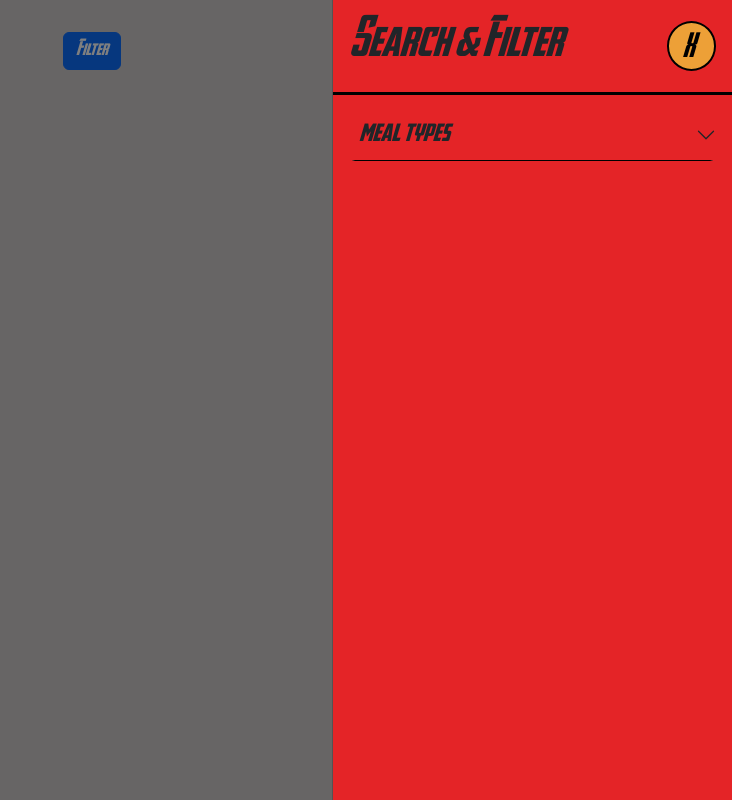
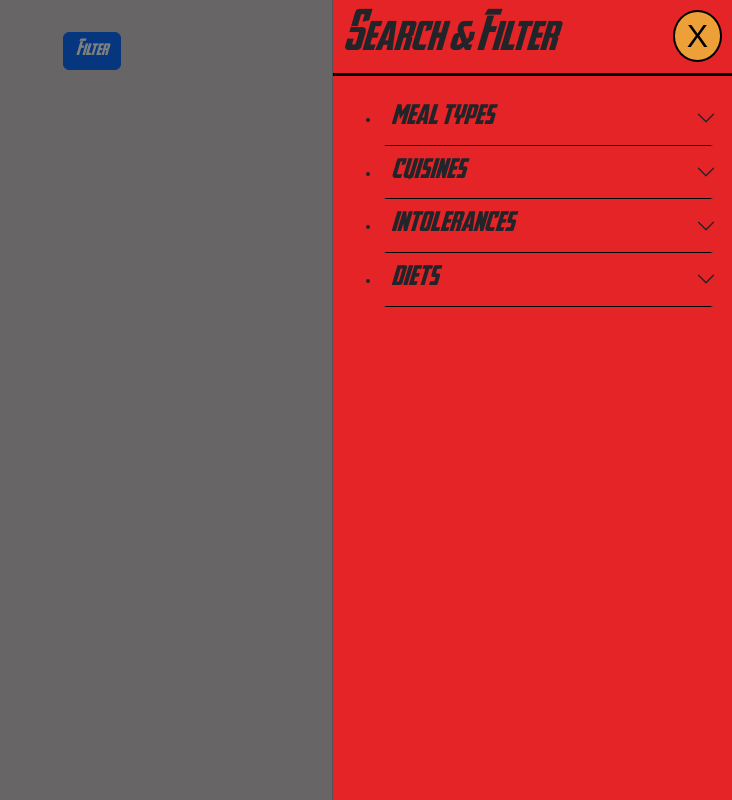
Before and after one commit to Moraxan/mighty-meals, a React (Vite) app: page / in a window 1280 px wide. Both pictures are taken after a click on the button "Filter". Shown: the whole page, without its empty margins (548-1280 px from the left). Built offline with nearby package versions, Linux system fonts and the light colour scheme.

Commit message:
filter in progress1

```diff
--- a/src/components/SideBar/SideBar.css
+++ b/src/components/SideBar/SideBar.css
@@ -1,8 +1,9 @@
 .filter-close-btn{
+    font-family:Arial, Helvetica, sans-serif;
     background-color: #eda037;
     color: black;
-    font-size: 1.5rem;
-    padding: 10px 20px 0px 14px;
+    font-size: 2rem;
+    padding: 0px 12px 0px 12px;
     border: 2px solid black;
     border-radius:50%;
 }
@@ -21,6 +22,10 @@
     border-bottom: 3px solid black;
 }
 
+.offcanvas-header{
+    padding: 10px 10px 3px 10px;
+}
+
 #filter-title{
     font-size: 2.5rem;
     padding: 0px;
--- a/src/components/SideBar/SideBar.tsx
+++ b/src/components/SideBar/SideBar.tsx
@@ -17,12 +17,12 @@ export default function SideBar() {
         Filter
       </Button>
       <Offcanvas id="filter-canvas" show={show} onHide={handleClose} placement="end">
-        <Offcanvas.Header id="filter-header">
+        <Offcanvas.Header id="filter-header" className="d-flex align-items-start">
           <Offcanvas.Title id="filter-title" >Search & Filter</Offcanvas.Title>
           <Button className="filter-close-btn" onClick={handleClose}>X</Button>
         </Offcanvas.Header>
         <Offcanvas.Body>
-          <SideBarSection name="meal types" argument="meal" />
+          <SideBarSection />
         </Offcanvas.Body>
       </Offcanvas>
     </>
--- a/src/components/SideBarSection/Filters.ts
+++ b/src/components/SideBarSection/Filters.ts
@@ -1,20 +1,13 @@
 //@ts-ignore
-export function ReturnFilter(name){
-    if(name === "meal"){
-        return mealTypes;
-    }
+export function ReturnFilters(){
+    const tmpArray = [
+        mealTypes,
+        cuisines,
+        intolerances,
+        diets
+    ];
 
-    if(name === "cuisine"){
-        return cuisines;
-    }
-
-    if(name === "intolerance"){
-        return intolerances;
-    }
-
-    if(name === "diet"){
-        return diets;
-    }
+    return tmpArray;
 }
 
 const mealTypes = [
--- /dev/null
+++ b/src/components/SideBarSection/SedeBarButtons.css
@@ -0,0 +1,15 @@
+.filter-buttons{
+    background-color: #eda037;
+    color: black;
+    font-size: 1.7rem;
+    padding: 0px 15px 0px 8px;
+    margin: 3px 3px 3px 3px;
+    border: 2px solid black;
+    border-radius: 12px;
+}
+
+.filter-buttons:hover{
+    background-color: #7c5fb4;
+    color: black;
+    border: 2px solid black;
+}
--- a/src/components/SideBarSection/SideBarSection.css
+++ b/src/components/SideBarSection/SideBarSection.css
@@ -1,3 +1,12 @@
+.accordion{
+    --bs-accordion-border-color: black;
+    --bs-accordion-btn-focus-box-shadow: 0 0 0 0 rgb(0, 0, 0);
+}
+
+.accordion-body{
+    padding: 16px 20px 16px 0px;
+}
+
 .accordion-collapse{
     background-color: #e42427;
 }
@@ -7,11 +16,14 @@
     border-bottom: 1px solid black;
 }
 
+.accordion-item:focus{
+    border-bottom: 1px solid black;
+}
+
 .accordion-button{
     background-color: #e42427;
     padding: 10px 0px 10px 10px;
-    font-size: 1.5rem;
-
+    font-size: 1.7rem;
 }
 
 .accordion-button:not(.collapsed){
--- a/src/components/SideBarSection/SideBarSection.tsx
+++ b/src/components/SideBarSection/SideBarSection.tsx
@@ -1,32 +1,48 @@
-import Accordion from 'react-bootstrap/Accordion';
-import Button from 'react-bootstrap/Button';
-import {ReturnFilter} from './Filters';
-import './SideBarSection.css'
+import Accordion from "react-bootstrap/Accordion";
+import Button from "react-bootstrap/Button";
+import { ReturnFilters } from "./Filters";
+import "./SideBarSection.css";
+import "./SedeBarButtons.css";
 
-    //@ts-ignore
-    export default function SideBarSection({name, argument}) {
+//@ts-ignore
+export default function SideBarSection() {
+  return (
+    <Accordion>
+      <AccordionItem />
+    </Accordion>
+  );
+}
 
-        const tmpArray = ReturnFilter(argument);
-        return (
-          <Accordion>
-            <Accordion.Item eventKey="0">
-              <Accordion.Header className="filter-section-header">{name}</Accordion.Header>
-              <Accordion.Body>
+function AccordionItem() {
+  return (
+    <ul>
+      {ReturnFilters().map((array) => (
+        <li key={ReturnFilters().indexOf(array)}>
+        <Accordion.Item eventKey={ReturnFilters().indexOf(array).toString()}>
+          <Accordion.Header className="filter-section-header">
+            {ArrayName(ReturnFilters().indexOf(array))}
+          </Accordion.Header>
+          <Accordion.Body>
+            {array.map(item => <Button key={item} className="filter-buttons">{item.toLowerCase()}</Button>)}
+          </Accordion.Body>
+        </Accordion.Item>
+        </li>
+      ))}
+    </ul>
+  );
+}
 
-              </Accordion.Body>
-            </Accordion.Item>
-            {/* <Accordion.Item eventKey="1">
-              <Accordion.Header>cuisines</Accordion.Header>
-              <Accordion.Body>
-                Lorem ipsum dolor sit amet, consectetur adipiscing elit, sed do
-                eiusmod tempor incididunt ut labore et dolore magna aliqua. Ut enim ad
-                minim veniam, quis nostrud exercitation ullamco laboris nisi ut
-                aliquip ex ea commodo consequat. Duis aute irure dolor in
-                reprehenderit in voluptate velit esse cillum dolore eu fugiat nulla
-                pariatur. Excepteur sint occaecat cupidatat non proident, sunt in
-                culpa qui officia deserunt mollit anim id est laborum.
-              </Accordion.Body>
-            </Accordion.Item> */}
-          </Accordion>
-        );
-      }
+function ArrayName(arrIndex: number) {
+  switch(arrIndex){
+    case 0:
+      return "meal types";
+    case 1:
+      return "cuisines";
+    case 2:
+      return "intolerances";
+    case 3:
+      return "diets";
+    default:
+      return "not found";
+  }
+}
```
